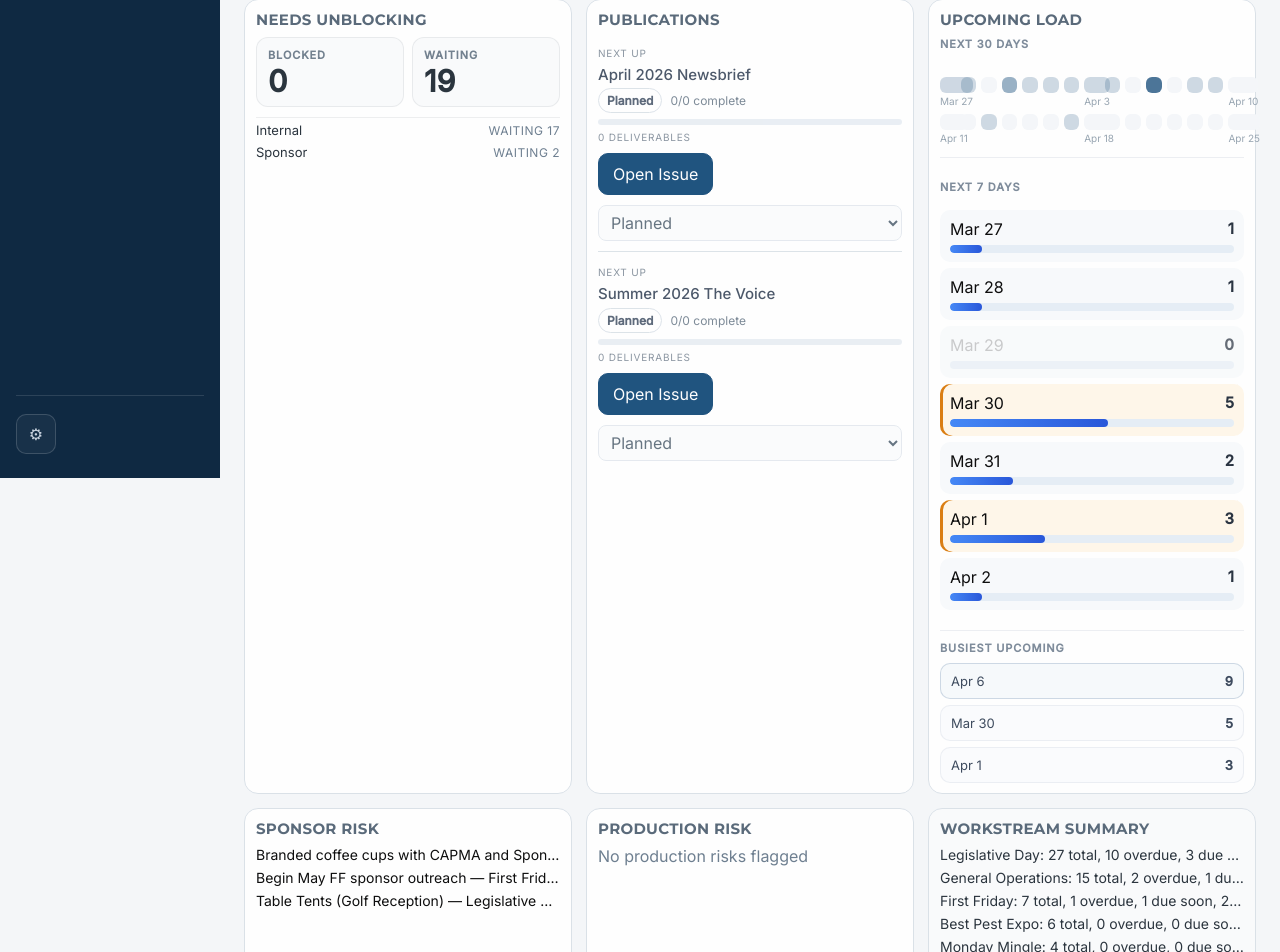
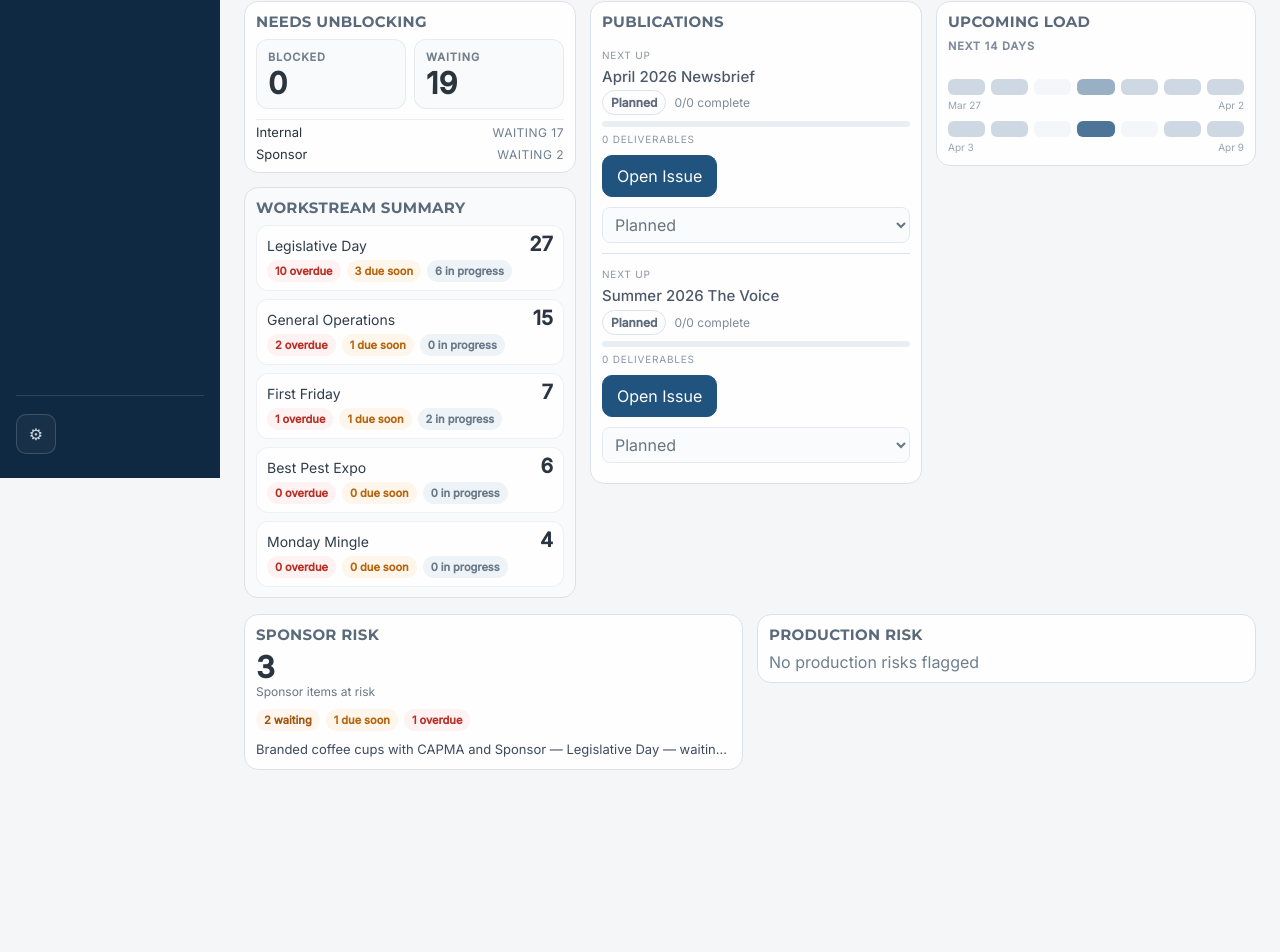
Before and after one commit to mondotDev/capma-ops, a Next.js app: page / in a window 1280 px wide. Shown: the part 322-1274 px from the top of the page. After the commit the page ends 1116 px from the top, so only its background shows below. Built offline with nearby package versions, Linux system fonts and the light colour scheme.

Commit message:
Simplify upcoming load dashboard card

```diff
--- a/app/globals.css
+++ b/app/globals.css
@@ -344,12 +344,61 @@ textarea {
 
 .dashboard-grid {
   display: grid;
-  grid-template-columns: repeat(3, minmax(0, 1fr));
+  gap: 16px;
+}
+
+.command-zone {
+  display: grid;
+}
+
+.dashboard-main-grid,
+.dashboard-support-grid {
+  display: grid;
+  grid-template-columns: minmax(0, 1.02fr) minmax(0, 1.02fr) minmax(320px, 0.92fr);
   gap: 14px;
-}
-
-.command-zone {
-  grid-column: 1 / -1;
+  align-items: start;
+}
+
+.dashboard-support-grid {
+  grid-template-columns: repeat(2, minmax(0, 1fr));
+}
+
+.dashboard-card-slot {
+  min-width: 0;
+}
+
+.dashboard-main-column {
+  display: grid;
+  gap: 14px;
+  min-width: 0;
+}
+
+.dashboard-card-slot--publications {
+  grid-column: 2;
+}
+
+.dashboard-card-slot--load {
+  grid-column: 3;
+}
+
+.dashboard-card-slot--unblocking {
+  grid-column: 1;
+}
+
+.dashboard-card-slot--sponsor {
+  grid-column: 1;
+}
+
+.dashboard-card-slot--production {
+  grid-column: 2;
+}
+
+.dashboard-card-slot--workstreams {
+  grid-column: 3;
+}
+
+.dashboard-card-slot--production {
+  grid-column: 2;
 }
 
 .command-zone__band {
@@ -365,7 +414,7 @@ textarea {
   border: 1px solid var(--border);
   border-radius: 14px;
   padding: 14px 15px;
-  min-height: 148px;
+  min-height: 0;
   display: flex;
   flex-direction: column;
   gap: 8px;
@@ -374,7 +423,7 @@ textarea {
 }
 
 .card--secondary {
-  min-height: 104px;
+  min-height: 0;
   padding: 10px 11px;
   opacity: 0.94;
 }
@@ -604,53 +653,26 @@ textarea {
   color: #6b7a89;
 }
 
-.load-row {
-  appearance: none;
-  border: none;
-  display: grid;
+.load-grid {
+  display: grid;
+  gap: 10px;
+  padding: 10px 0 2px;
+}
+
+.load-grid__row {
+  display: grid;
+  gap: 4px;
+}
+
+.load-grid__track {
+  display: grid;
+  grid-template-columns: repeat(7, minmax(0, 1fr));
   gap: 6px;
-  padding: 9px 10px;
-  border-radius: 10px;
-  background: var(--surface-alt);
-  text-align: left;
-  cursor: pointer;
-}
-
-.load-row--highlight {
-  background: #fff7e9;
-  box-shadow: inset 3px 0 0 #d97706;
-}
-
-.load-row--disabled {
-  cursor: default;
-  opacity: 0.72;
-}
-
-.load-row__meta {
-  display: flex;
-  justify-content: space-between;
-  gap: 12px;
-  align-items: center;
-}
-
-.load-row__meta strong {
-  font-size: 15px;
-  color: #1f2937;
-}
-
-.load-strip {
-  display: grid;
-  grid-template-columns: repeat(15, minmax(0, 1fr));
-  gap: 8px 5px;
-  margin-bottom: 14px;
-  padding: 10px 0 14px;
-  border-bottom: 1px solid rgba(148, 163, 184, 0.18);
-}
-
-.load-strip__cell {
-  display: grid;
-  justify-items: center;
-  gap: 3px;
+}
+
+.load-grid__cell {
+  position: relative;
+  display: grid;
   min-width: 0;
   padding: 0;
   border: none;
@@ -658,11 +680,11 @@ textarea {
   cursor: pointer;
 }
 
-.load-strip__cell:disabled {
+.load-grid__cell:disabled {
   cursor: default;
 }
 
-.load-strip__swatch {
+.load-grid__swatch {
   width: 100%;
   height: 16px;
   border-radius: 6px;
@@ -670,32 +692,58 @@ textarea {
   transition: background-color 120ms ease, transform 120ms ease;
 }
 
-.load-strip__cell:hover .load-strip__swatch,
-.load-strip__cell:focus-visible .load-strip__swatch {
+.load-grid__cell:hover .load-grid__swatch,
+.load-grid__cell:focus-visible .load-grid__swatch {
   transform: translateY(-1px);
 }
 
-.load-strip__cell--zero .load-strip__swatch {
+.load-grid__cell:hover .load-grid__tooltip,
+.load-grid__cell:focus-visible .load-grid__tooltip {
+  opacity: 1;
+  transform: translate(-50%, -4px);
+}
+
+.load-grid__tooltip {
+  pointer-events: none;
+  position: absolute;
+  left: 50%;
+  bottom: calc(100% + 8px);
+  z-index: 2;
+  white-space: nowrap;
+  padding: 5px 8px;
+  border-radius: 7px;
+  background: rgba(31, 41, 55, 0.96);
+  color: #f8fafc;
+  font-size: 11px;
+  line-height: 1.2;
+  box-shadow: 0 6px 16px rgba(15, 23, 42, 0.18);
+  opacity: 0;
+  transform: translate(-50%, 0);
+  transition: opacity 120ms ease, transform 120ms ease;
+}
+
+.load-grid__cell--zero .load-grid__swatch {
   background: #f4f7fa;
 }
 
-.load-strip__cell--low .load-strip__swatch {
+.load-grid__cell--low .load-grid__swatch {
   background: rgba(0, 59, 109, 0.2);
 }
 
-.load-strip__cell--medium .load-strip__swatch {
+.load-grid__cell--medium .load-grid__swatch {
   background: rgba(0, 59, 109, 0.42);
 }
 
-.load-strip__cell--high .load-strip__swatch {
+.load-grid__cell--high .load-grid__swatch {
   background: rgba(0, 59, 109, 0.74);
 }
 
-.load-strip__label {
+.load-grid__anchors {
+  display: flex;
+  justify-content: space-between;
+  gap: 12px;
   font-size: 10px;
   color: #92a0ad;
-  white-space: nowrap;
-  line-height: 1;
 }
 
 .load-section-label {
@@ -705,20 +753,6 @@ textarea {
   letter-spacing: 0.08em;
   text-transform: uppercase;
   color: #788696;
-}
-
-.load-bar-track {
-  height: 8px;
-  border-radius: 999px;
-  background: #e5edf5;
-  overflow: hidden;
-}
-
-.load-bar-fill {
-  height: 100%;
-  min-width: 0;
-  border-radius: 999px;
-  background: linear-gradient(90deg, #3b82f6 0%, #1d4ed8 100%);
 }
 
 .simple-row--stacked {
@@ -860,54 +894,6 @@ textarea {
   color: var(--accent);
 }
 
-.load-peaks {
-  margin-top: 12px;
-  padding-top: 10px;
-  border-top: 1px solid rgba(148, 163, 184, 0.18);
-}
-
-.load-peaks__title {
-  margin-bottom: 8px;
-  font-size: 11px;
-  font-weight: 700;
-  letter-spacing: 0.08em;
-  text-transform: uppercase;
-  color: #788696;
-}
-
-.load-peaks__list {
-  display: grid;
-  gap: 6px;
-}
-
-.load-peaks__row {
-  display: flex;
-  align-items: center;
-  justify-content: space-between;
-  gap: 12px;
-  width: 100%;
-  padding: 9px 10px;
-  border: 1px solid rgba(148, 163, 184, 0.16);
-  border-radius: 10px;
-  background: #fbfcfe;
-  color: #334155;
-  cursor: pointer;
-}
-
-.load-peaks__row--peak {
-  border-color: rgba(0, 59, 109, 0.18);
-  background: #f7fafc;
-}
-
-.load-peaks__date {
-  font-size: 13px;
-}
-
-.load-peaks__value {
-  font-size: 13px;
-  font-weight: 700;
-}
-
 .detail-row {
   font-size: 14px;
   line-height: 1.35;
@@ -922,6 +908,136 @@ textarea {
 
 .detail-row--indented::before {
   content: "- ";
+}
+
+.workstream-summary {
+  display: grid;
+  gap: 8px;
+}
+
+.workstream-row {
+  display: grid;
+  gap: 6px;
+  padding: 8px 10px;
+  border: 1px solid rgba(148, 163, 184, 0.16);
+  border-radius: 12px;
+  background: #ffffff;
+}
+
+.workstream-row__top {
+  display: flex;
+  align-items: baseline;
+  justify-content: space-between;
+  gap: 12px;
+}
+
+.workstream-row__name {
+  min-width: 0;
+  overflow: hidden;
+  text-overflow: ellipsis;
+  white-space: nowrap;
+  font-size: 14px;
+  color: #243240;
+}
+
+.workstream-row__total {
+  flex-shrink: 0;
+  font-size: 20px;
+  line-height: 1;
+  color: #1f2937;
+}
+
+.workstream-row__signals {
+  display: flex;
+  flex-wrap: wrap;
+  gap: 6px;
+}
+
+.workstream-signal {
+  display: inline-flex;
+  align-items: center;
+  min-height: 22px;
+  padding: 3px 8px;
+  border-radius: 999px;
+  background: #eef3f8;
+  color: #607181;
+  font-size: 11px;
+  font-weight: 600;
+}
+
+.workstream-signal--overdue {
+  background: #fff2f2;
+  color: #b42318;
+}
+
+.workstream-signal--due-soon {
+  background: #fff6ea;
+  color: #b35c00;
+}
+
+.risk-summary {
+  display: grid;
+  gap: 10px;
+}
+
+.risk-summary__top {
+  display: grid;
+  gap: 2px;
+}
+
+.risk-summary__total {
+  font-size: 30px;
+  line-height: 1;
+  color: #1f2937;
+}
+
+.risk-summary__label {
+  font-size: 12px;
+  color: #607181;
+}
+
+.risk-summary__signals {
+  display: flex;
+  flex-wrap: wrap;
+  gap: 6px;
+}
+
+.risk-chip {
+  display: inline-flex;
+  align-items: center;
+  min-height: 22px;
+  padding: 3px 8px;
+  border-radius: 999px;
+  background: #eef3f8;
+  color: #607181;
+  font-size: 11px;
+  font-weight: 600;
+}
+
+.risk-chip--waiting {
+  background: #fff7ef;
+  color: #9a4d00;
+}
+
+.risk-chip--blocked {
+  background: #fff6ee;
+  color: #8a4b12;
+}
+
+.risk-chip--due-soon {
+  background: #fff6ea;
+  color: #b35c00;
+}
+
+.risk-chip--overdue {
+  background: #fff2f2;
+  color: #b42318;
+}
+
+.risk-summary__example {
+  font-size: 13px;
+  line-height: 1.35;
+  color: #334155;
 }
 
 .group-block {
@@ -1966,19 +2082,21 @@ textarea,
 }
 
 @media (max-width: 1100px) {
-  .dashboard-grid {
+  .dashboard-main-grid,
+  .dashboard-support-grid {
     grid-template-columns: repeat(2, minmax(0, 1fr));
+  }
+
+  .dashboard-card-slot--load,
+  .dashboard-card-slot--workstreams {
+    grid-column: 1 / -1;
   }
 
   .command-metrics {
     gap: 16px;
   }
 
-  .load-strip {
-    grid-template-columns: repeat(10, minmax(0, 1fr));
-  }
-
-  .load-strip__label {
+  .load-grid__anchors {
     font-size: 9px;
   }
 
@@ -2018,6 +2136,20 @@ textarea,
 }
 
 @media (max-width: 900px) {
+  .dashboard-main-grid,
+  .dashboard-support-grid {
+    grid-template-columns: 1fr;
+  }
+
+  .dashboard-card-slot--unblocking,
+  .dashboard-card-slot--publications,
+  .dashboard-card-slot--load,
+  .dashboard-card-slot--sponsor,
+  .dashboard-card-slot--production,
+  .dashboard-card-slot--workstreams {
+    grid-column: 1;
+  }
+
   .sidebar {
     position: static;
     width: 100%;
--- a/components/dashboard-view.tsx
+++ b/components/dashboard-view.tsx
@@ -11,7 +11,11 @@ import {
   getDailyLoad,
   getDashboardMetrics,
   getWorkstreamSummary,
-  getVisiblePublicationIssues
+  getVisiblePublicationIssues,
+  isBlockedItem,
+  isItemDueSoon,
+  isOverdue,
+  isWaitingIssue
 } from "@/lib/ops-utils";
 
 export function DashboardView() {
@@ -22,21 +26,22 @@ export function DashboardView() {
   const [activePublicationIssue, setActivePublicationIssue] = useState<string | null>(null);
   const [issuePendingCompletion, setIssuePendingCompletion] = useState<string | null>(null);
   const dashboardMetrics = getDashboardMetrics(items);
-  const extendedDailyLoad = getDailyLoad(items, 30);
+  const extendedDailyLoad = getDailyLoad(items, 14);
   const workstreamSummary = getWorkstreamSummary(items);
   const highestLoadCount = Math.max(...extendedDailyLoad.map((entry) => entry.count), 0);
-  const highlightedLoadDates = new Set(
-    [...extendedDailyLoad]
-      .sort((a, b) => b.count - a.count || a.date.localeCompare(b.date))
-      .filter((entry) => entry.count > 0)
-      .slice(0, 3)
-      .map((entry) => entry.date)
-  );
-  const nearTermLoad = extendedDailyLoad.slice(0, 7);
-  const busiestUpcomingLoad = [...extendedDailyLoad]
-    .filter((entry) => entry.count > 0)
-    .sort((a, b) => b.count - a.count || a.date.localeCompare(b.date))
-    .slice(0, 3);
+  const overviewLoadRows = [extendedDailyLoad.slice(0, 7), extendedDailyLoad.slice(7, 14)];
+  const sponsorRiskCounts = {
+    total: dashboardMetrics.sponsorRiskItems.length,
+    overdue: dashboardMetrics.sponsorRiskItems.filter((item) => isOverdue(item.dueDate)).length,
+    dueSoon: dashboardMetrics.sponsorRiskItems.filter((item) => isItemDueSoon(item)).length,
+    waiting: dashboardMetrics.sponsorRiskItems.filter((item) => isWaitingIssue(item)).length
+  };
+  const productionRiskCounts = {
+    total: dashboardMetrics.productionRiskItems.length,
+    blocked: dashboardMetrics.productionRiskItems.filter((item) => isBlockedItem(item)).length,
+    dueSoon: dashboardMetrics.productionRiskItems.filter((item) => isItemDueSoon(item)).length,
+    waiting: dashboardMetrics.productionRiskItems.filter((item) => isWaitingIssue(item) && !isBlockedItem(item)).length
+  };
   const visiblePublicationIssues = reorderVisibleIssues(
     getVisiblePublicationIssues(issues),
     activePublicationIssue
@@ -113,6 +118,8 @@ export function DashboardView() {
         </div>
       </section>
 
+      <section className="dashboard-main-grid">
+        <div className="dashboard-main-column dashboard-main-column--left">
           <DashboardStuckCard
             blockedCount={dashboardMetrics.blockedCount}
             onOpenBlocked={() => router.push("/action?filter=blocked")}
@@ -121,6 +128,35 @@ export function DashboardView() {
             waitingCount={dashboardMetrics.waiting}
           />
 
+          <div className="card card--secondary card--muted">
+            <div className="card__title">WORKSTREAM SUMMARY</div>
+            <div className="workstream-summary">
+              {workstreamSummary.length > 0 ? (
+                workstreamSummary.slice(0, 5).map((entry) => (
+                  <div
+                    className="workstream-row"
+                    key={entry.workstream}
+                    title={`${entry.workstream}: ${entry.total} total, ${entry.overdue} overdue, ${entry.dueSoon} due soon, ${entry.inProgress} in progress`}
+                  >
+                    <div className="workstream-row__top">
+                      <span className="workstream-row__name">{entry.workstream}</span>
+                      <strong className="workstream-row__total">{entry.total}</strong>
+                    </div>
+                    <div className="workstream-row__signals">
+                      <span className="workstream-signal workstream-signal--overdue">{entry.overdue} overdue</span>
+                      <span className="workstream-signal workstream-signal--due-soon">{entry.dueSoon} due soon</span>
+                      <span className="workstream-signal">{entry.inProgress} in progress</span>
+                    </div>
+                  </div>
+                ))
+              ) : (
+                <div className="muted">No active workstreams</div>
+              )}
+            </div>
+          </div>
+        </div>
+
+        <div className="dashboard-card-slot dashboard-card-slot--publications">
           <div className="card card--secondary">
             <div className="card__title">PUBLICATIONS</div>
             <div className="simple-list simple-list--tight">
@@ -281,94 +317,58 @@ export function DashboardView() {
               {publicationFeedback ? <div className="card__subhead">{publicationFeedback}</div> : null}
             </div>
           </div>
+        </div>
 
+        <div className="dashboard-card-slot dashboard-card-slot--load">
           <div className="card card--secondary">
             <div className="card__title">UPCOMING LOAD</div>
-        <div className="load-section-label">Next 30 Days</div>
-        <div className="load-strip" aria-label="Load over the next 30 days">
-          {extendedDailyLoad.map((entry, index) => {
+            <div className="load-section-label">Next 14 Days</div>
+            <div className="load-grid" aria-label="Load over the next 14 days">
+              {overviewLoadRows.map((row, rowIndex) => (
+                <div className="load-grid__row" key={`row-${rowIndex}`}>
+                  <div className="load-grid__track">
+                    {row.map((entry) => {
                       const loadLevel =
                         entry.count === 0
-                ? "load-strip__cell--zero"
+                          ? "load-grid__cell--zero"
                           : highestLoadCount > 0 && entry.count / highestLoadCount >= 0.75
-                  ? "load-strip__cell--high"
+                            ? "load-grid__cell--high"
                             : highestLoadCount > 0 && entry.count / highestLoadCount >= 0.4
-                    ? "load-strip__cell--medium"
-                    : "load-strip__cell--low";
-            const showAnchorLabel =
-              index === 0 ||
-              index === 7 ||
-              index === 14 ||
-              index === 15 ||
-              index === 22 ||
-              index === extendedDailyLoad.length - 1;
+                              ? "load-grid__cell--medium"
+                              : "load-grid__cell--low";
 
                       return (
                         <button
                           aria-label={`${formatShortDate(entry.date)}: ${entry.count} ${entry.count === 1 ? "item" : "items"}`}
-                className={`load-strip__cell ${loadLevel}`}
+                          className={`load-grid__cell ${loadLevel}`}
                           disabled={entry.count === 0}
                           key={entry.date}
                           onClick={() => router.push(`/action?dueDate=${encodeURIComponent(entry.date)}`)}
                           type="button"
                         >
-                <span className="load-strip__swatch" />
-                {showAnchorLabel ? <span className="load-strip__label">{formatShortDate(entry.date)}</span> : null}
+                          <span className="load-grid__swatch" />
+                          {entry.count > 0 ? (
+                            <span className="load-grid__tooltip" role="tooltip">
+                              {formatShortDate(entry.date)} • {entry.count} {entry.count === 1 ? "task" : "tasks"}
+                            </span>
+                          ) : null}
                         </button>
                       );
                     })}
                   </div>
-        <div className="load-section-label">Next 7 Days</div>
-        <div className="load-list">
-          {nearTermLoad.map((entry) => (
-            <button
-              className={
-                entry.count === 0
-                  ? "load-row load-row--disabled"
-                  : highlightedLoadDates.has(entry.date)
-                    ? "load-row load-row--highlight"
-                    : "load-row"
-              }
-              disabled={entry.count === 0}
-              key={entry.date}
-              onClick={() => router.push(`/action?dueDate=${encodeURIComponent(entry.date)}`)}
-              type="button"
-            >
-              <div className="load-row__meta">
-                <span>{formatShortDate(entry.date)}</span>
-                <strong>{entry.count}</strong>
+                  <div className="load-grid__anchors" aria-hidden="true">
+                    <span>{formatShortDate(row[0]?.date ?? "")}</span>
+                    <span>{formatShortDate(row[row.length - 1]?.date ?? "")}</span>
                   </div>
-              <div className="load-bar-track" aria-hidden="true">
-                <div
-                  className="load-bar-fill"
-                  style={{
-                    width: highestLoadCount > 0 ? `${(entry.count / highestLoadCount) * 100}%` : "0%"
-                  }}
-                />
                 </div>
-            </button>
-          ))}
-        </div>
-        {busiestUpcomingLoad.length > 0 ? (
-          <div className="load-peaks">
-            <div className="load-peaks__title">Busiest Upcoming</div>
-            <div className="load-peaks__list">
-              {busiestUpcomingLoad.map((entry, index) => (
-                <button
-                  className={index === 0 ? "load-peaks__row load-peaks__row--peak" : "load-peaks__row"}
-                  key={entry.date}
-                  onClick={() => router.push(`/action?dueDate=${encodeURIComponent(entry.date)}`)}
-                  type="button"
-                >
-                  <span className="load-peaks__date">{formatShortDate(entry.date)}</span>
-                  <span className="load-peaks__value">{entry.count}</span>
-                </button>
               ))}
             </div>
           </div>
-        ) : null}
         </div>
+      </section>
 
+      <section className="dashboard-support-grid">
+        <div className="dashboard-card-slot dashboard-card-slot--sponsor">
           <button
             className="card card--clickable card--secondary"
             onClick={() =>
@@ -379,19 +379,33 @@ export function DashboardView() {
             type="button"
           >
             <div className="card__title">SPONSOR RISK</div>
-        <div className="detail-list detail-list--tight">
-          {dashboardMetrics.sponsorRiskItems.length > 0 ? (
-            dashboardMetrics.sponsorRiskItems.map((item) => (
-              <div className="detail-row detail-row--truncate" key={item.id} title={formatDashboardItem(item)}>
-                {formatDashboardItem(item)}
+            <div className="risk-summary">
+              {sponsorRiskCounts.total > 0 ? (
+                <>
+                  <div className="risk-summary__top">
+                    <strong className="risk-summary__total">{sponsorRiskCounts.total}</strong>
+                    <span className="risk-summary__label">Sponsor items at risk</span>
                   </div>
-            ))
+                  <div className="risk-summary__signals">
+                    <span className="risk-chip risk-chip--waiting">{sponsorRiskCounts.waiting} waiting</span>
+                    <span className="risk-chip risk-chip--due-soon">{sponsorRiskCounts.dueSoon} due soon</span>
+                    <span className="risk-chip risk-chip--overdue">{sponsorRiskCounts.overdue} overdue</span>
+                  </div>
+                  <div
+                    className="risk-summary__example detail-row--truncate"
+                    title={formatDashboardItem(dashboardMetrics.sponsorRiskItems[0])}
+                  >
+                    {formatDashboardItem(dashboardMetrics.sponsorRiskItems[0])}
+                  </div>
+                </>
               ) : (
                 <div className="muted">No sponsor risks flagged</div>
               )}
             </div>
           </button>
+        </div>
 
+        <div className="dashboard-card-slot dashboard-card-slot--production">
           <button
             className="card card--clickable card--secondary"
             onClick={() =>
@@ -404,38 +418,33 @@ export function DashboardView() {
             type="button"
           >
             <div className="card__title">PRODUCTION RISK</div>
-        <div className="detail-list detail-list--tight">
-          {dashboardMetrics.productionRiskItems.length > 0 ? (
-            dashboardMetrics.productionRiskItems.map((item) => (
-              <div className="detail-row detail-row--truncate" key={item.id} title={formatDashboardItem(item)}>
-                {formatDashboardItem(item)}
+            <div className="risk-summary">
+              {productionRiskCounts.total > 0 ? (
+                <>
+                  <div className="risk-summary__top">
+                    <strong className="risk-summary__total">{productionRiskCounts.total}</strong>
+                    <span className="risk-summary__label">Production items at risk</span>
                   </div>
-            ))
+                  <div className="risk-summary__signals">
+                    <span className="risk-chip risk-chip--blocked">{productionRiskCounts.blocked} blocked</span>
+                    <span className="risk-chip risk-chip--waiting">{productionRiskCounts.waiting} waiting</span>
+                    <span className="risk-chip risk-chip--due-soon">{productionRiskCounts.dueSoon} due soon</span>
+                  </div>
+                  <div
+                    className="risk-summary__example detail-row--truncate"
+                    title={formatDashboardItem(dashboardMetrics.productionRiskItems[0])}
+                  >
+                    {formatDashboardItem(dashboardMetrics.productionRiskItems[0])}
+                  </div>
+                </>
               ) : (
                 <div className="muted">No production risks flagged</div>
               )}
             </div>
           </button>
+        </div>
 
-      <div className="card card--secondary card--muted">
-        <div className="card__title">WORKSTREAM SUMMARY</div>
-        <div className="simple-list simple-list--tight">
-          {workstreamSummary.length > 0 ? (
-            workstreamSummary.slice(0, 5).map((entry) => (
-              <div
-                className="detail-row detail-row--truncate"
-                key={entry.workstream}
-                title={`${entry.workstream}: ${entry.total} total, ${entry.overdue} overdue, ${entry.dueSoon} due soon, ${entry.inProgress} in progress`}
-              >
-                {entry.workstream}: {entry.total} total, {entry.overdue} overdue, {entry.dueSoon} due soon,{" "}
-                {entry.inProgress} in progress
-              </div>
-            ))
-          ) : (
-            <div className="muted">No active workstreams</div>
-          )}
-        </div>
-      </div>
+      </section>
     </section>
   );
 }
```
Lines whose indentation alone changed are shown as unchanged.
